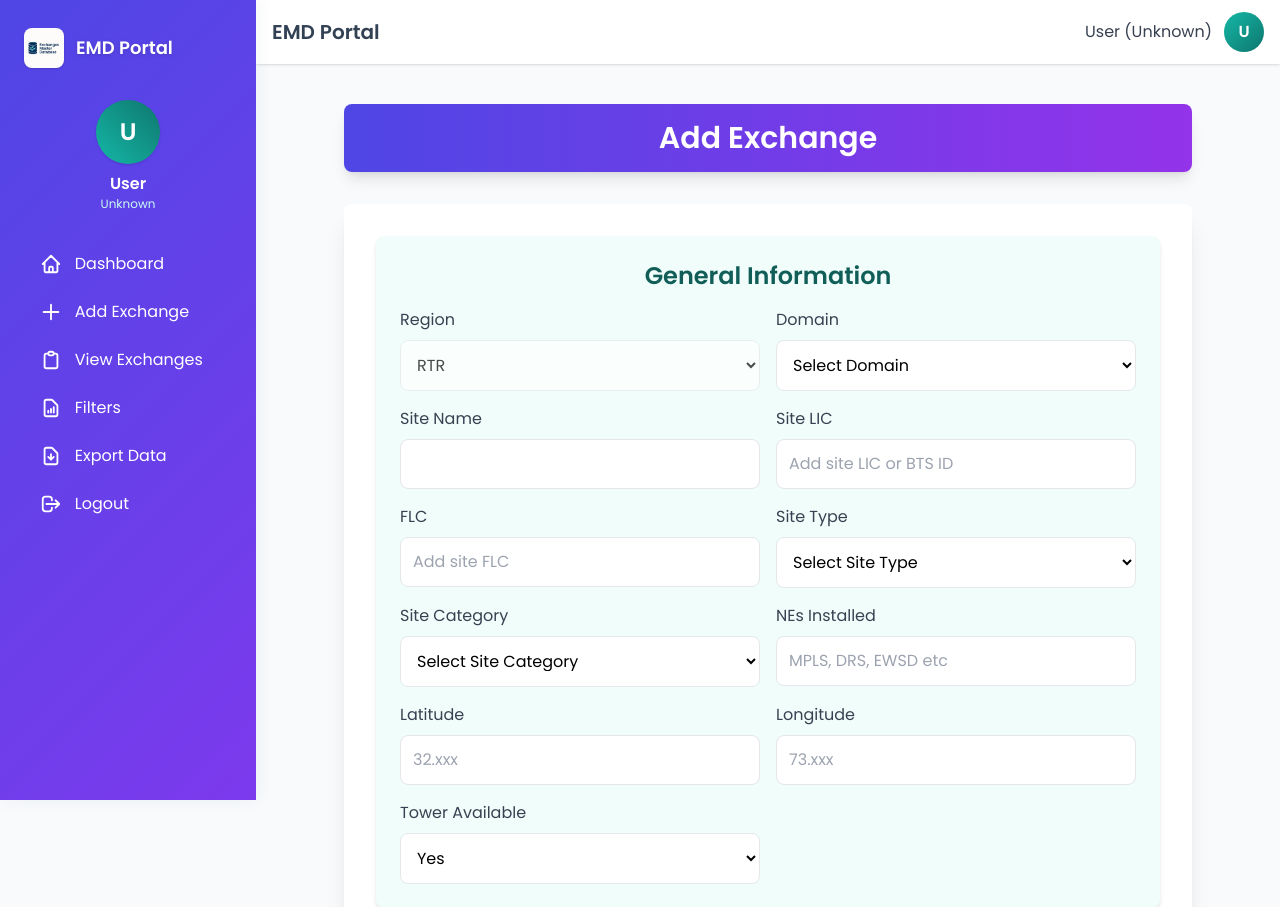
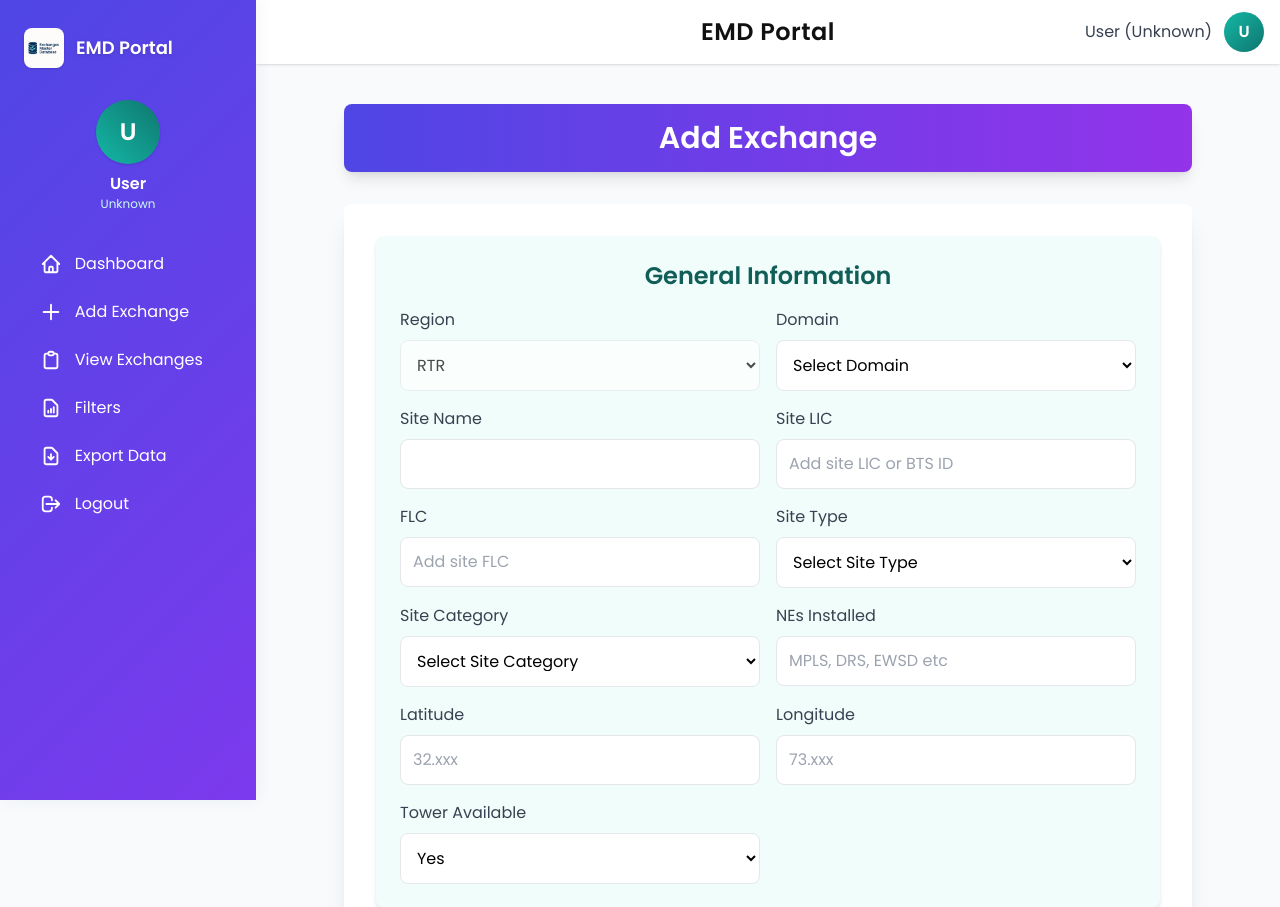
Before and after one commit to emdportal/emdportal, a Flask app: template templates/add.html in a window 1280 px wide. Shown: the top 907 px of the page. Run offline with Flask 3, Linux system fonts and the light colour scheme; the template is opened without the code that fills it, so the values that code supplies are empty; parts of the project's set-up code (start-up, migrations or seed data) failed here and were passed over; some libraries are stand-ins or nearby versions.

```diff
--- a/templates/base.html
+++ b/templates/base.html
@@ -20,6 +20,7 @@
             transition: background 0.2s, color 0.2s;
         }
         .sidebar-pill.active, .sidebar-pill:hover {
+            /* Sunset gradient: pink-500 to yellow-400 */
             background: linear-gradient(90deg, #ec4899 0%, #fbbf24 100%);
             color: #fff !important;
             box-shadow: 0 4px 16px rgba(236, 72, 153, 0.20);
@@ -66,6 +67,24 @@
                 font-size: 1.25rem;
                 color: #334155;
                 z-index: 1;
+            }
+        }
+        /* Desktop center EMD Portal header */
+        @media (min-width: 1024px) {
+            .desktop-header-center {
+                position: absolute;
+                left: 50%;
+                top: 0;
+                height: 100%;
+                display: flex;
+                align-items: center;
+                transform: translateX(-50%);
+                font-size: 1.5rem;
+                font-weight: 700;
+                color: #111;
+                letter-spacing: 0.02em;
+                z-index: 20;
+                /* Matches the height of header (h-16) */
             }
         }
     </style>
@@ -213,8 +232,9 @@
                     <path stroke-linecap="round" stroke-linejoin="round" stroke-width="2" d="M4 6h16M4 12h16M4 18h16"/>
                 </svg>
             </button>
-            <span class="font-bold text-xl text-[#334155] hidden lg:block">EMD Portal</span>
         </div>
+        <!-- Centered EMD Portal for desktop and mobile -->
+        <span class="desktop-header-center hidden lg:flex">EMD Portal</span>
         <span class="mobile-header-title lg:hidden">EMD Portal</span>
         <div class="flex items-center gap-3">
             <span class="hidden md:block text-gray-700 font-medium">{{ session.get('username', 'User') }} ({{ session.get('region', 'Unknown') }})</span>
```
